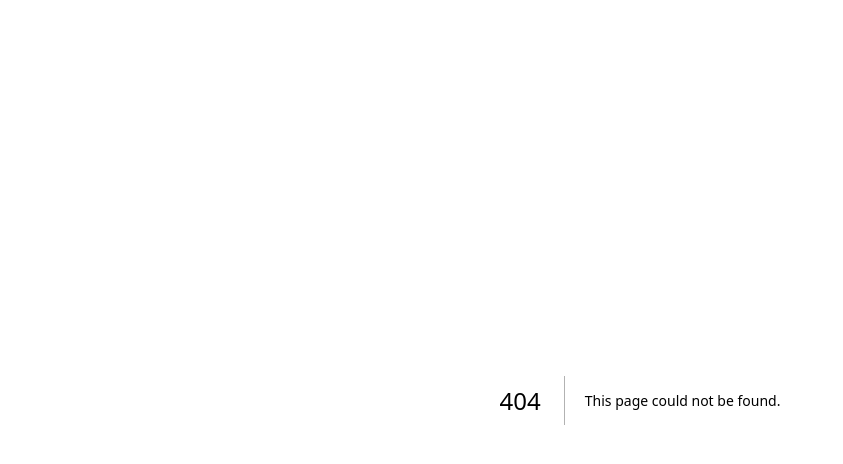
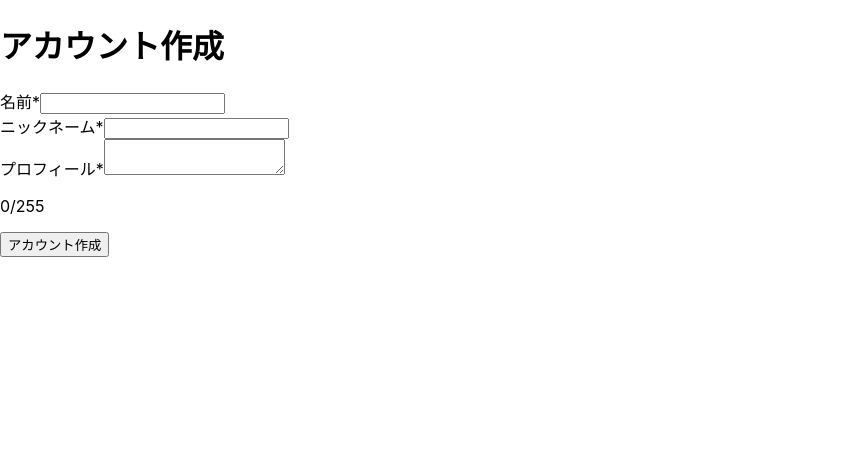
Before and after one commit to INatsukiI/health_care, a Next.js app: page /create in a window 1280 px wide. Before the commit this address had no page. Shown: the top 464 px of the page, without its empty margins (0-843 px from the left). Built offline with nearby package versions, Linux system fonts and the light colour scheme; no server answers; sample sign-in values are in the browser's storage.

Commit message:
サインアップ画面完成・アクセス制御途中

```diff
--- /dev/null
+++ b/context/auth.tsx
@@ -0,0 +1,44 @@
+import { onAuthStateChanged } from "firebase/auth";
+import {
+  createContext,
+  ReactNode,
+  useContext,
+  useEffect,
+  useState,
+} from "react";
+import { auth } from "../firebase/client";
+
+type ContextType = {
+  isLoggedin: boolean;
+  isLoading: boolean;
+};
+
+const AuthContext = createContext<ContextType>({
+  isLoggedin: false,
+  isLoading: true,
+});
+
+export const AuthProvider = ({ children }: { children: ReactNode }) => {
+  const [isLoading, setIsLoading] = useState(true);
+  const [isLoggedin, setIsLoggedIn] = useState(false);
+
+  useEffect(() => {
+    onAuthStateChanged(auth, (user) => {
+      setIsLoggedIn(!!user);
+      setIsLoading(false);
+    });
+  }, []);
+
+  return (
+    <AuthContext.Provider
+      value={{
+        isLoading,
+        isLoggedin,
+      }}
+    >
+      {children}
+    </AuthContext.Provider>
+  );
+};
+
+export const useAuth = () => useContext(AuthContext);
--- a/package.json
+++ b/package.json
@@ -19,6 +19,7 @@
     "next": "13.0.3",
     "react": "18.2.0",
     "react-dom": "18.2.0",
+    "react-hook-form": "^7.39.5",
     "typescript": "4.9.3"
   }
 }
--- a/pages/_app.tsx
+++ b/pages/_app.tsx
@@ -1,6 +1,11 @@
-import '../styles/globals.css'
-import type { AppProps } from 'next/app'
+import "../styles/globals.css";
+import type { AppProps } from "next/app";
+import { AuthProvider } from "../context/auth";
 
 export default function App({ Component, pageProps }: AppProps) {
-  return <Component {...pageProps} />
+  return (
+    <AuthProvider>
+      <Component {...pageProps} />
+    </AuthProvider>
+  );
 }
--- /dev/null
+++ b/pages/create.tsx
@@ -0,0 +1,93 @@
+import { useRouter } from "next/router";
+import React from "react";
+import { useForm } from "react-hook-form";
+import Button from "../components/button";
+import { useAuth } from "../context/auth";
+import { User } from "../types/user";
+
+const Create = () => {
+  const { isLoading, isLoggedin } = useAuth();
+  const router = useRouter();
+
+  const {
+    register,
+    handleSubmit,
+    watch,
+    formState: { errors },
+  } = useForm<User>();
+
+  const submit = (data: User) => {
+    console.log(data);
+  };
+
+  if (isLoading) {
+    return null;
+  }
+
+  if (!isLoggedin) {
+    router.push("/login");
+    return null;
+  }
+
+  return (
+    <div>
+      <h1>アカウント作成</h1>
+      <form onSubmit={handleSubmit(submit)}>
+        <div>
+          <label htmlFor="name">名前*</label>
+          <input
+            autoComplete="name"
+            {...register("name", {
+              required: "必須入力です",
+              maxLength: {
+                value: 50,
+                message: "最大50文字です",
+              },
+            })}
+            id="name"
+            name="name"
+            type="text"
+          />
+          {errors.name && <p>{errors.name?.message}</p>}
+        </div>
+        <div>
+          <label htmlFor="nickname">ニックネーム*</label>
+          <input
+            autoComplete="off"
+            {...register("nickname", {
+              required: "必須入力です",
+              maxLength: {
+                value: 50,
+                message: "最大50文字です",
+              },
+            })}
+            id="nickname"
+            name="nickname"
+            type="text"
+          />
+          {errors.nickname && <p>{errors.nickname?.message}</p>}
+        </div>
+        <div>
+          <label htmlFor="profile">プロフィール*</label>
+          <textarea
+            defaultValue=""
+            {...register("profile", {
+              required: "必須入力です",
+              maxLength: {
+                value: 255,
+                message: "最大255文字です",
+              },
+            })}
+            id="profile"
+            name="profile"
+          />
+          <p>{watch("profile")?.length || 0}/255</p>
+          {errors.profile && <p>{errors.profile?.message}</p>}
+        </div>
+        <Button>アカウント作成</Button>
+      </form>
+    </div>
+  );
+};
+
+export default Create;
--- a/pages/login.tsx
+++ b/pages/login.tsx
@@ -4,7 +4,7 @@ import { login, logout } from "../lib/auth";
 const LoginPage = () => {
   return (
     <div>
-      <h1>ログイン</h1>
+      <h1>ログインページ</h1>
       <Button type="button" onClick={login}>
         ログインする
       </Button>
--- /dev/null
+++ b/types/user.ts
@@ -0,0 +1,6 @@
+export type User = {
+  id: string;
+  name: string;
+  nickname: string;
+  profile: string;
+};
```
Also changed, not shown: pages/index.tsx (+8 -6 lines), 2 other files (tests, documents, lock files or other folders).
